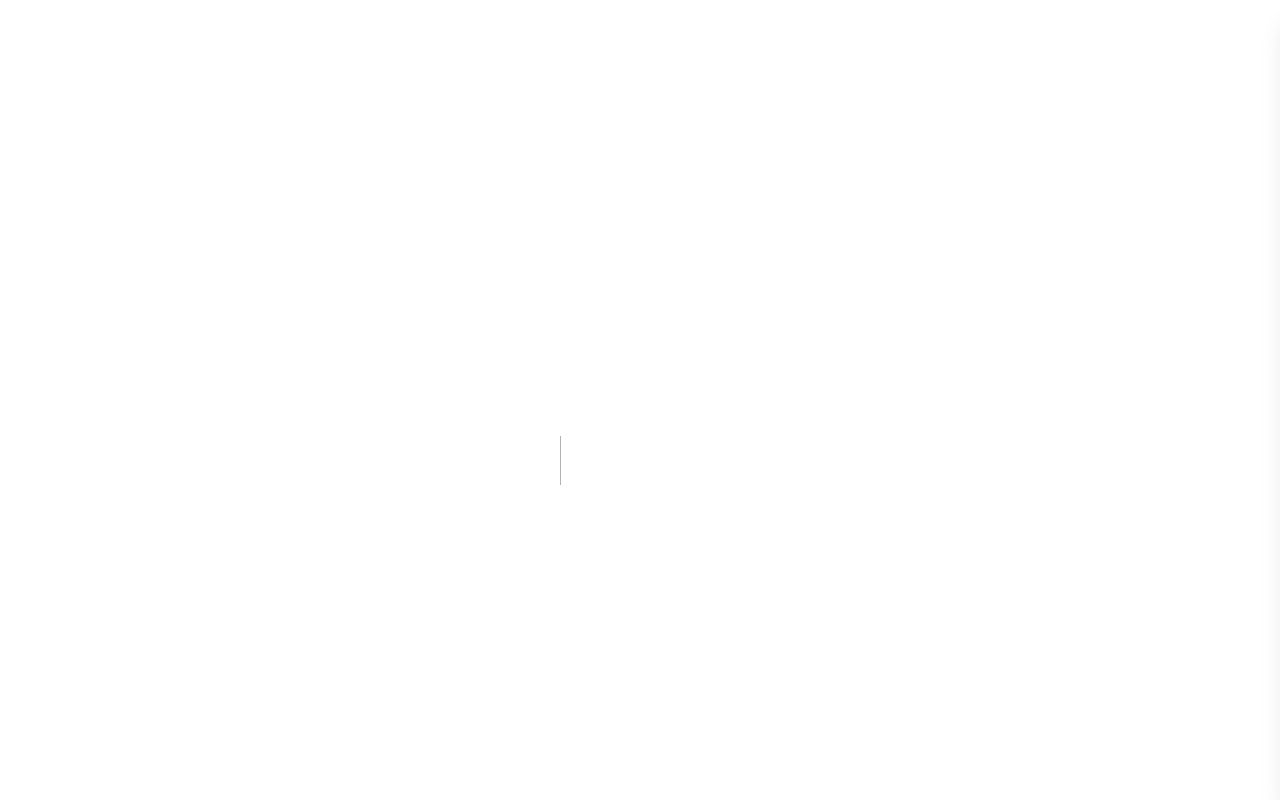
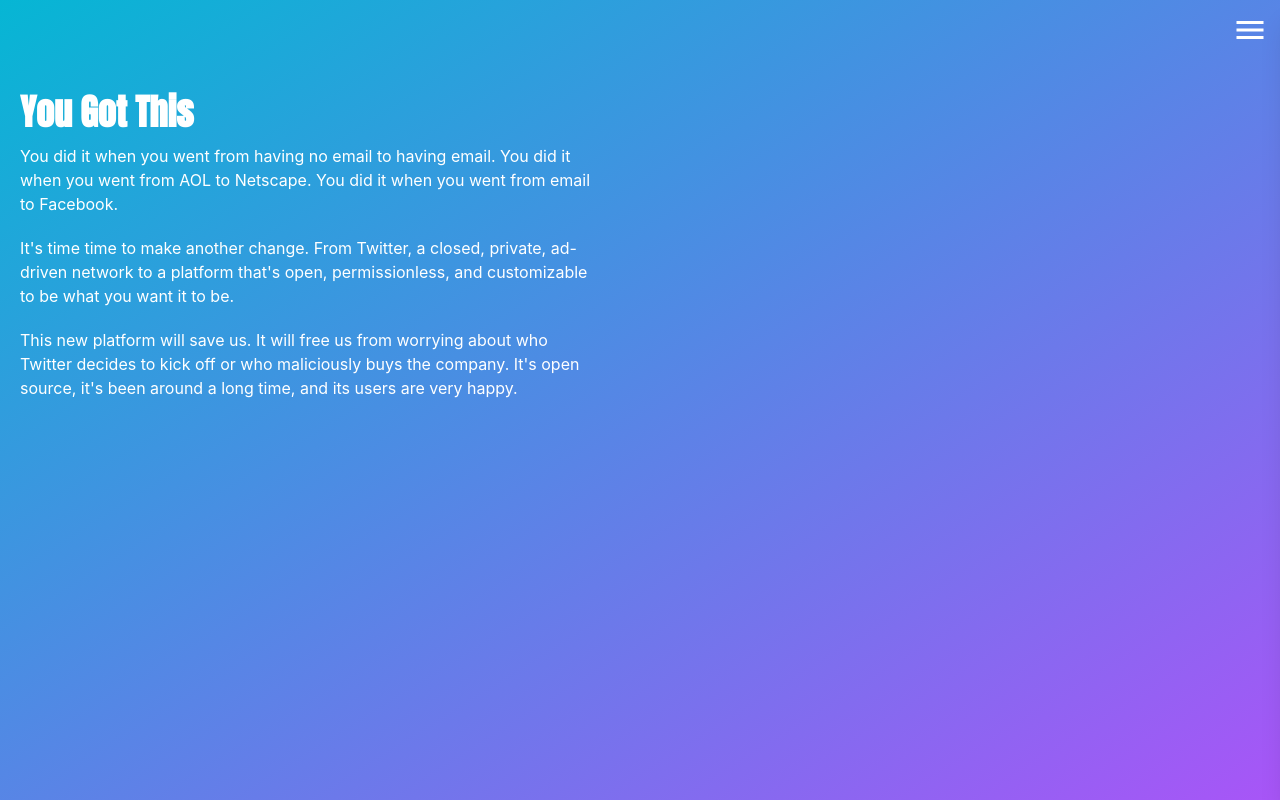
Before and after one commit to JournoDAO/twittertomastodon, a Next.js app: page /you-can-do-it in a window 1280 px wide. Before the commit this address had no page. Built offline with nearby package versions, Linux system fonts and the light colour scheme.

Commit message:
Adding You Can Do It page

```diff
--- a/components/HomePage.tsx
+++ b/components/HomePage.tsx
@@ -312,7 +312,7 @@
             <a
               className={'rounded border-white border text-white text-center px-3 py-2 mt-12'}
             >
-              Learn more
+              Ummmm ... what?
             </a>
           </Link>
 
--- /dev/null
+++ b/pages/you-can-do-it.tsx
@@ -0,0 +1,27 @@
+import React, { FunctionComponent, } from 'react'
+import PageContainer                 from '../components/PageContainer'
+
+type Props = {}
+
+const YouCanDoIt: FunctionComponent<Props> = ( props,) => {
+
+  return (
+    <PageContainer>
+      <h1>You Got This</h1>
+      <p>
+        You did it when you went from having no email to having email. You did it when you went from AOL to Netscape.
+        You did it when you went from email to Facebook.
+      </p>
+      <p>
+        It's time time to make another change. From Twitter, a closed, private, ad-driven network to a platform that's
+        open, permissionless, and customizable to be what you want it to be.
+      </p>
+      <p>
+        This new platform will save us. It will free us from worrying about who Twitter decides to kick off or who
+        maliciously buys the company. It's open source, it's been around a long time, and its users are very happy.
+      </p>
+    </PageContainer>
+  )
+}
+
+export default YouCanDoIt
```
